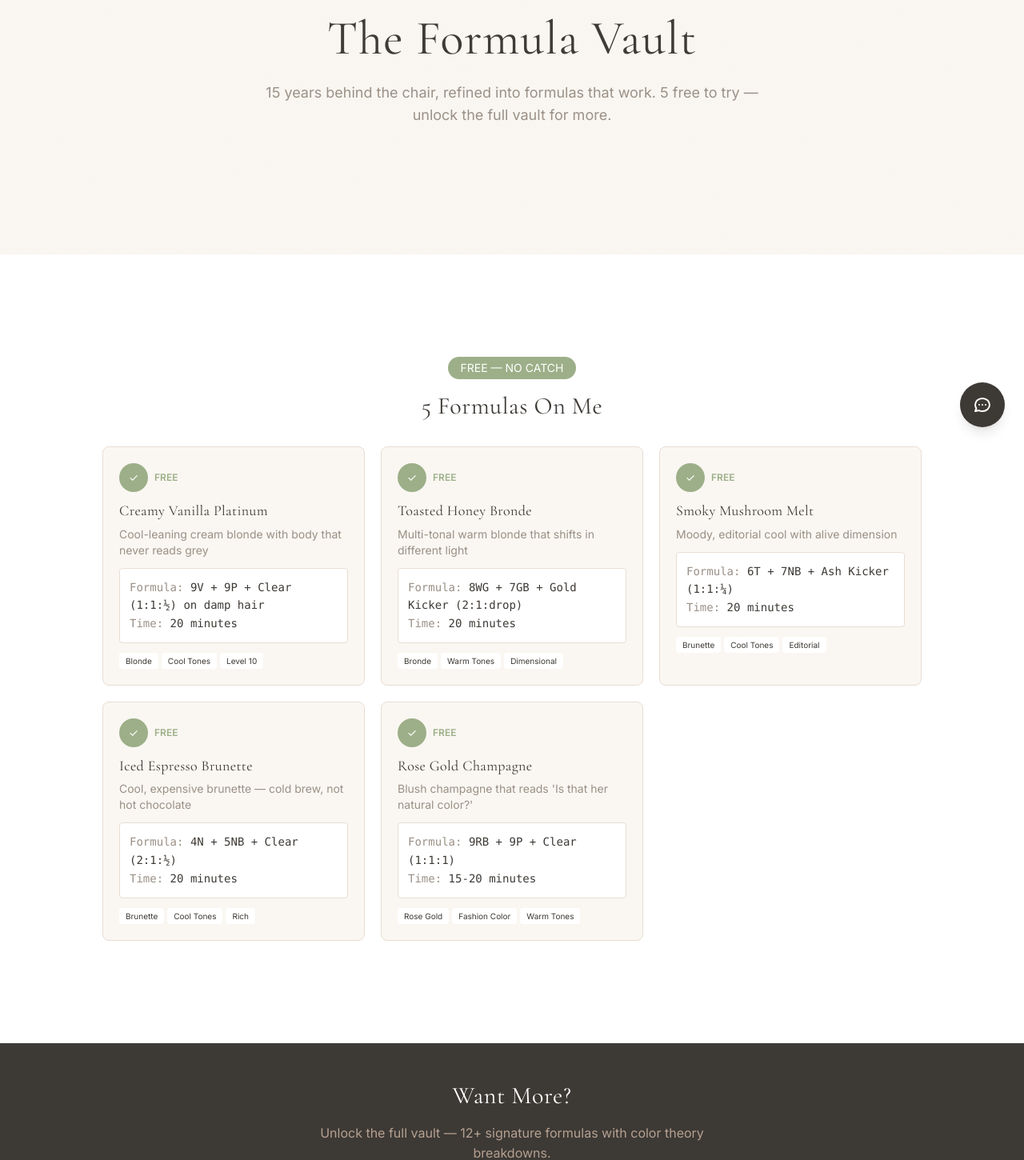
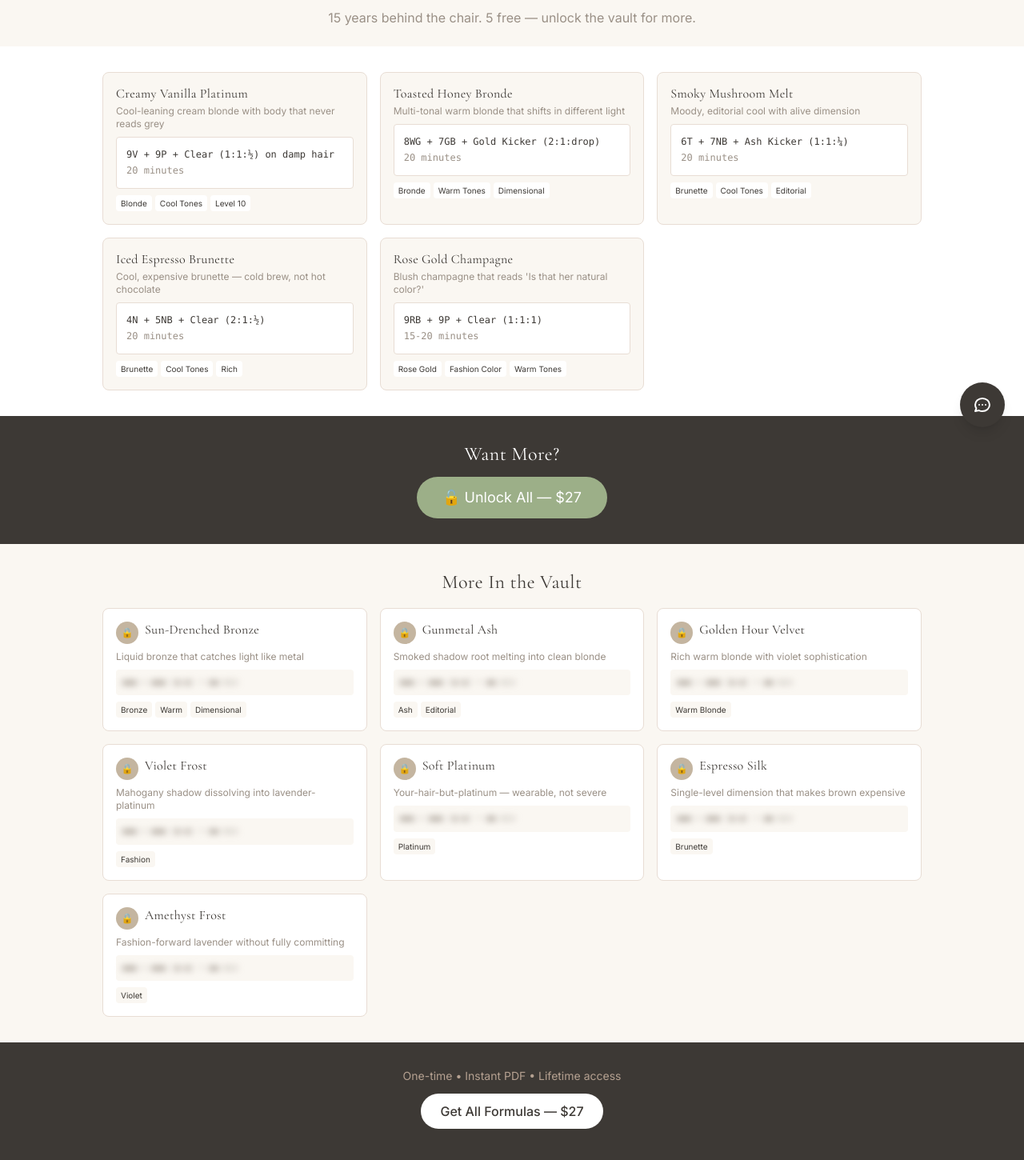
Before and after one commit to colorbyjanine/Thejformula, a Next.js app in the folder projects/thejformula/: page /formulas in a window 1280 px wide. Shown: the part 242-1692 px from the top of the page at 80% size. Built offline with nearby package versions, Linux system fonts and the light colour scheme.

Commit message:
Formulas: more compact, removed FREE banner, less separation

```diff
--- a/projects/thejformula/app/formulas/page.tsx
+++ b/projects/thejformula/app/formulas/page.tsx
@@ -53,70 +53,49 @@ const lockedFormulas = [
 export default function Formulas() {
   return (
     <div className="min-h-screen pt-24">
-      {/* Hero */}
-      <section className="section bg-[#FAF7F2] texture-overlay">
-        <div className="container mx-auto text-center">
-          <p className="text-sm tracking-[0.3em] uppercase text-[#9A9086] mb-4">
-            For Professionals Only
-          </p>
-          <h1 className="text-4xl md:text-6xl font-[family-name:var(--font-cormorant)] text-[#3D3935] mb-6">
+      {/* Hero - Compact */}
+      <section className="pt-24 pb-6 bg-[#FAF7F2]">
+        <div className="container mx-auto text-center px-4">
+          <h1 className="text-3xl md:text-5xl font-[family-name:var(--font-cormorant)] text-[#3D3935] mb-3">
             The Formula Vault
           </h1>
-          <p className="text-base md:text-lg text-[#9A9086] max-w-2xl mx-auto mb-8 px-4">
-            15 years behind the chair, refined into formulas that work.
-            5 free to try — unlock the full vault for more.
+          <p className="text-sm md:text-base text-[#9A9086] max-w-xl mx-auto">
+            15 years behind the chair. 5 free — unlock the vault for more.
           </p>
         </div>
       </section>
 
-      {/* FREE FORMULAS */}
-      <section className="section bg-white">
+      {/* FORMULAS GRID */}
+      <section className="py-8 bg-white">
         <div className="container mx-auto px-4">
-          <div className="text-center mb-8">
-            <span className="inline-block bg-[#9CAF88] text-white text-sm px-4 py-1 rounded-full mb-4">
-              FREE — NO CATCH
-            </span>
-            <h2 className="text-2xl md:text-3xl font-[family-name:var(--font-cormorant)] text-[#3D3935]">
-              5 Formulas On Me
-            </h2>
-          </div>
-
-          <div className="grid grid-cols-2 lg:grid-cols-3 gap-3 md:gap-5 max-w-5xl mx-auto">
+          <div className="grid grid-cols-2 lg:grid-cols-3 gap-3 md:gap-4 max-w-5xl mx-auto">
             {freeFormulas.map((formula, index) => (
               <div
                 key={index}
-                className="bg-[#FAF7F2] border border-[#E8DDD4] p-4 md:p-5 rounded-lg"
+                className="bg-[#FAF7F2] border border-[#E8DDD4] p-3 md:p-4 rounded-lg"
               >
-                {/* FREE Badge */}
-                <div className="flex items-center gap-2 mb-3">
-                  <span className="w-8 h-8 md:w-9 md:h-9 rounded-full bg-[#9CAF88] flex items-center justify-center">
-                    <span className="text-white text-sm">✓</span>
-                  </span>
-                  <span className="text-[10px] md:text-xs text-[#9CAF88] font-semibold uppercase">Free</span>
-                </div>
-
                 {/* Title */}
-                <h3 className="text-base md:text-lg font-[family-name:var(--font-cormorant)] text-[#3D3935] mb-2 leading-tight">
+                <h3 className="text-sm md:text-base font-[family-name:var(--font-cormorant)] text-[#3D3935] mb-1 leading-tight">
                   {formula.name}
                 </h3>
 
                 {/* Description */}
-                <p className="text-xs md:text-sm text-[#9A9086] mb-3">
+                <p className="text-[11px] md:text-xs text-[#9A9086] mb-2 line-clamp-2">
                   {formula.description}
                 </p>
 
                 {/* VISIBLE Formula */}
-                <div className="bg-white p-3 rounded border border-[#E8DDD4] mb-3">
-                  <p className="text-xs md:text-sm font-mono text-[#3D3935] leading-relaxed">
-                    <span className="text-[#9A9086]">Formula:</span> {formula.formula}<br/>
-                    <span className="text-[#9A9086]">Time:</span> {formula.timing}
+                <div className="bg-white p-2 md:p-3 rounded border border-[#E8DDD4] mb-2">
+                  <p className="text-[10px] md:text-xs font-mono text-[#3D3935] leading-relaxed">
+                    {formula.formula}<br/>
+                    <span className="text-[#9A9086]">{formula.timing}</span>
                   </p>
                 </div>
 
                 {/* Tags */}
                 <div className="flex flex-wrap gap-1">
                   {formula.tags.map((tag, i) => (
-                    <span key={i} className="text-[9px] md:text-[10px] bg-white text-[#3D3935] px-2 py-0.5 rounded">
+                    <span key={i} className="text-[8px] md:text-[10px] bg-white text-[#3D3935] px-1.5 py-0.5 rounded">
                       {tag}
                     </span>
                   ))}
@@ -128,19 +107,16 @@ export default function Formulas() {
       </section>
 
       {/* UNLOCK CTA */}
-      <section className="py-12 bg-[#3D3935]">
+      <section className="py-8 bg-[#3D3935]">
         <div className="container mx-auto text-center px-4">
-          <h2 className="text-2xl md:text-3xl font-[family-name:var(--font-cormorant)] text-white mb-4">
+          <h2 className="text-xl md:text-2xl font-[family-name:var(--font-cormorant)] text-white mb-3">
             Want More?
           </h2>
-          <p className="text-[#B5A191] mb-6 max-w-xl mx-auto">
-            Unlock the full vault — 12+ signature formulas with color theory breakdowns.
-          </p>
           <a
             href="https://payhip.com/b/tNTmd"
             target="_blank"
             rel="noopener noreferrer"
-            className="inline-block bg-[#9CAF88] text-white px-8 py-3 md:px-10 md:py-4 text-lg md:text-xl hover:bg-[#8a9d78] transition-colors rounded-full"
+            className="inline-block bg-[#9CAF88] text-white px-6 py-2.5 md:px-8 md:py-3 text-base md:text-lg hover:bg-[#8a9d78] transition-colors rounded-full"
           >
             🔓 Unlock All — $27
           </a>
@@ -148,64 +124,50 @@ export default function Formulas() {
       </section>
 
       {/* LOCKED FORMULAS PREVIEW */}
-      <section className="section bg-[#FAF7F2]">
+      <section className="py-8 bg-[#FAF7F2]">
         <div className="container mx-auto px-4">
-          <div className="text-center mb-8">
-            <h2 className="text-2xl md:text-3xl font-[family-name:var(--font-cormorant)] text-[#3D3935] mb-2">
-              More Inside the Vault
-            </h2>
-            <p className="text-sm text-[#9A9086]">Preview what's waiting</p>
-          </div>
+          <h2 className="text-xl md:text-2xl font-[family-name:var(--font-cormorant)] text-[#3D3935] mb-4 text-center">
+            More In the Vault
+          </h2>
 
-          <div className="grid grid-cols-2 lg:grid-cols-3 gap-3 md:gap-5 max-w-5xl mx-auto">
+          <div className="grid grid-cols-2 lg:grid-cols-3 gap-3 md:gap-4 max-w-5xl mx-auto">
             {lockedFormulas.map((formula, index) => (
               <a
                 key={index}
                 href="https://payhip.com/b/tNTmd"
                 target="_blank"
                 rel="noopener noreferrer"
-                className="bg-white border border-[#E8DDD4] p-4 md:p-5 rounded-lg group hover:shadow-lg transition-all"
+                className="bg-white border border-[#E8DDD4] p-3 md:p-4 rounded-lg group hover:shadow-lg transition-all"
               >
-                {/* Lock Badge */}
-                <div className="flex items-center gap-2 mb-3">
-                  <span className="w-8 h-8 md:w-9 md:h-9 rounded-full bg-[#C4B5A0] flex items-center justify-center group-hover:bg-[#9CAF88] transition-colors">
-                    <span className="text-white text-sm">🔒</span>
+                {/* Lock + Title Row */}
+                <div className="flex items-start gap-2 mb-2">
+                  <span className="w-7 h-7 rounded-full bg-[#C4B5A0] flex items-center justify-center shrink-0 group-hover:bg-[#9CAF88] transition-colors">
+                    <span className="text-white text-xs">🔒</span>
                   </span>
-                  {formula.tags.includes("Signature") && (
-                    <span className="text-[9px] bg-[#3D3935] text-white px-2 py-0.5 uppercase">Signature</span>
-                  )}
+                  <h3 className="text-sm md:text-base font-[family-name:var(--font-cormorant)] text-[#3D3935] leading-tight">
+                    {formula.name}
+                  </h3>
                 </div>
 
-                {/* Title */}
-                <h3 className="text-base md:text-lg font-[family-name:var(--font-cormorant)] text-[#3D3935] mb-2 leading-tight">
-                  {formula.name}
-                </h3>
-
                 {/* Description */}
-                <p className="text-xs md:text-sm text-[#9A9086] mb-3">
+                <p className="text-[11px] md:text-xs text-[#9A9086] mb-2 line-clamp-2">
                   {formula.description}
                 </p>
 
                 {/* BLURRED Formula */}
-                <div className="bg-[#FAF7F2] p-3 rounded mb-3 select-none">
-                  <p className="text-xs font-mono text-[#9A9086] blur-[5px] leading-relaxed">
-                    Formula: ●●● + ●●● (●:●)<br/>
-                    Time: ●● minutes
+                <div className="bg-[#FAF7F2] p-2 rounded mb-2 select-none">
+                  <p className="text-[10px] font-mono text-[#9A9086] blur-[4px] leading-relaxed">
+                    ●●● + ●●● (●:●) • ●● min
                   </p>
                 </div>
 
                 {/* Tags */}
                 <div className="flex flex-wrap gap-1">
                   {formula.tags.filter(t => t !== "Signature").map((tag, i) => (
-                    <span key={i} className="text-[9px] md:text-[10px] bg-[#FAF7F2] text-[#3D3935] px-2 py-0.5 rounded">
+                    <span key={i} className="text-[8px] md:text-[10px] bg-[#FAF7F2] text-[#3D3935] px-1.5 py-0.5 rounded">
                       {tag}
                     </span>
                   ))}
-                </div>
-
-                {/* Unlock text on hover */}
-                <div className="mt-3 text-center opacity-0 group-hover:opacity-100 transition-opacity">
-                  <span className="text-xs text-[#9CAF88] font-medium">Tap to Unlock →</span>
                 </div>
               </a>
             ))}
@@ -214,19 +176,16 @@ export default function Formulas() {
       </section>
 
       {/* Final CTA */}
-      <section className="py-12 bg-[#3D3935]">
+      <section className="py-8 bg-[#3D3935]">
         <div className="container mx-auto text-center px-4">
-          <h2 className="text-2xl md:text-3xl font-[family-name:var(--font-cormorant)] text-white mb-4">
-            Ready for the Full Vault?
-          </h2>
-          <p className="text-[#B5A191] mb-6">
-            One-time payment • Instant PDF • Lifetime access
+          <p className="text-[#B5A191] text-sm mb-3">
+            One-time • Instant PDF • Lifetime access
           </p>
           <a
             href="https://payhip.com/b/tNTmd"
             target="_blank"
             rel="noopener noreferrer"
-            className="inline-block bg-white text-[#3D3935] px-8 py-3 md:px-10 md:py-4 text-lg hover:bg-[#FAF7F2] transition-colors rounded-full font-medium"
+            className="inline-block bg-white text-[#3D3935] px-6 py-2.5 text-base hover:bg-[#FAF7F2] transition-colors rounded-full font-medium"
           >
             Get All Formulas — $27
           </a>
```
